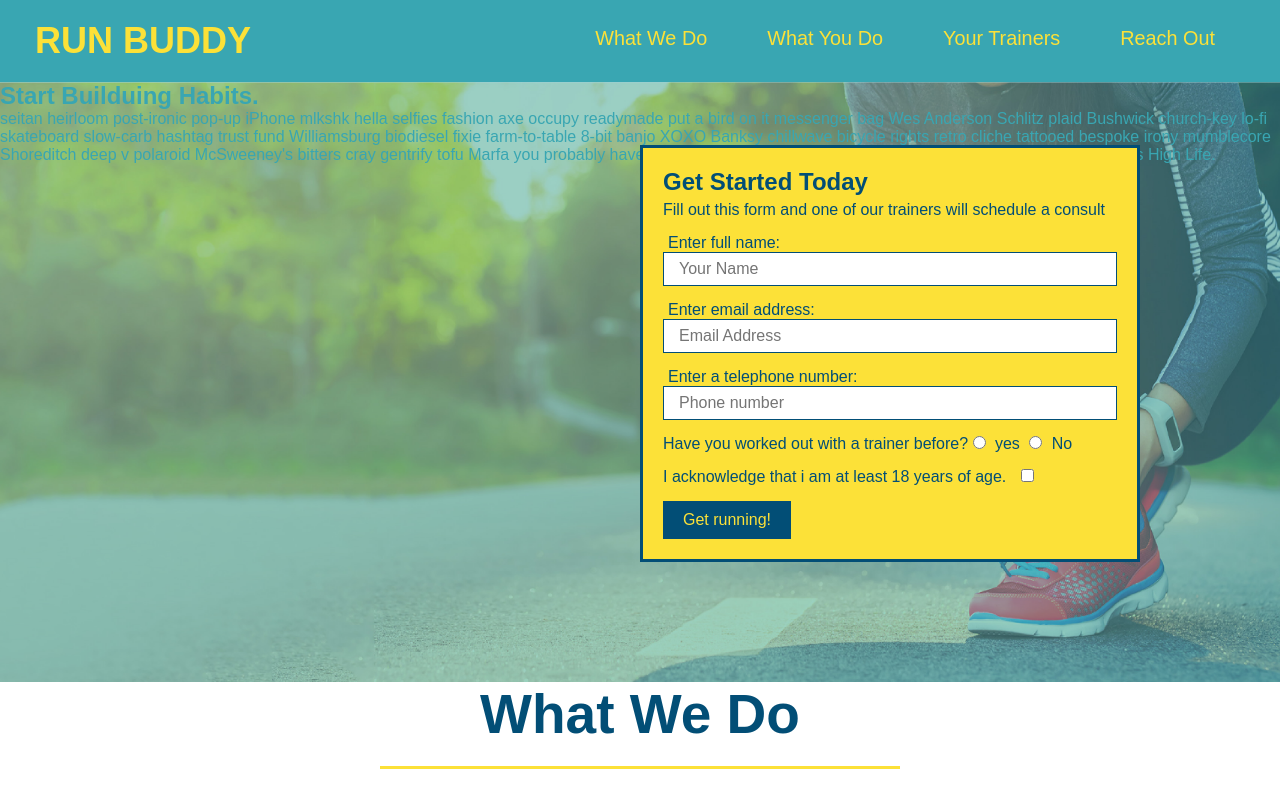
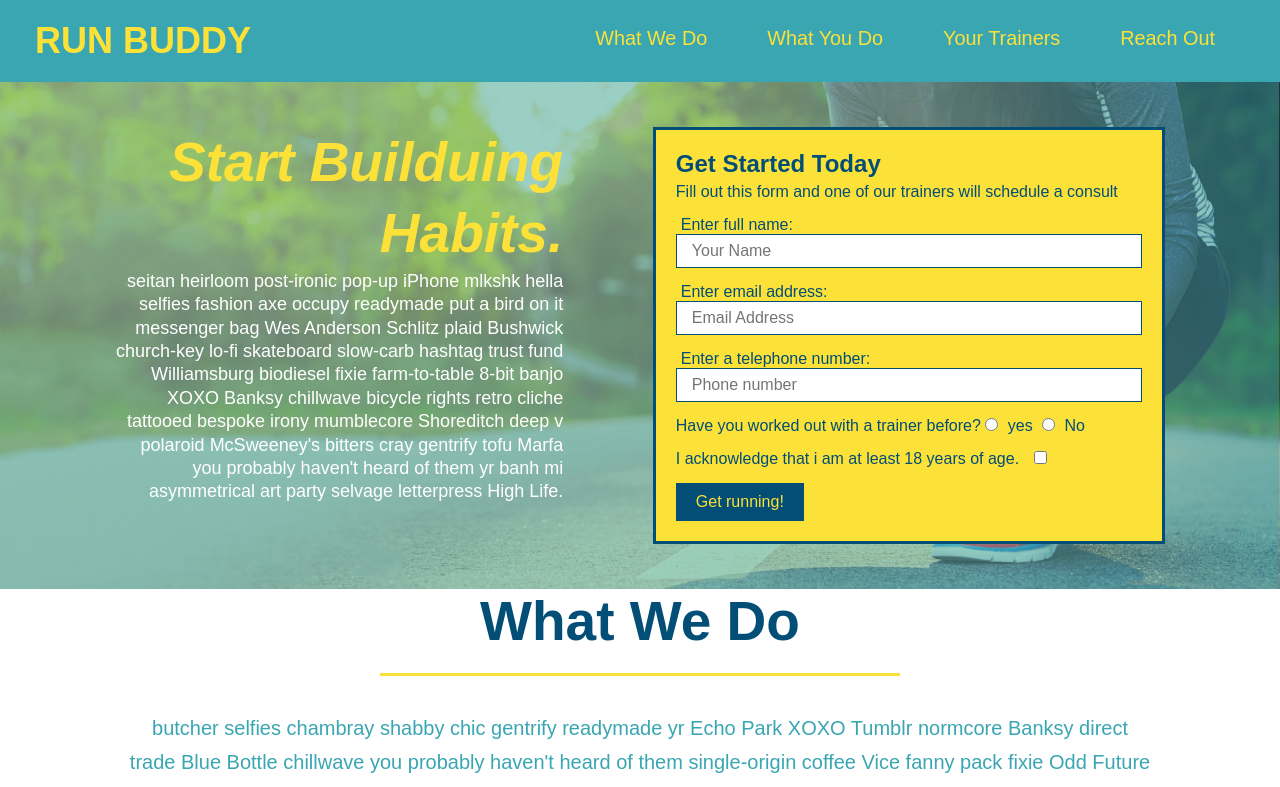
Before and after one commit to rokamba/run-buddy, a plain HTML site: page index.html in a window 1280 px wide. Shown: the top 787 px of the page. Drawn offline with Linux system fonts and the light colour scheme.

Commit message:
add flexbox to the hero

```diff
--- a/assets/css/style.css
+++ b/assets/css/style.css
@@ -56,16 +56,19 @@ footer {
     background: #fce138;
     width: 100%;
     padding: 40px 35px;
+    display: flex;
+    justify-content: space-between;
+    flex-wrap: wrap;
 }
 
 footer h2   {
-    display: inline;
+
     color: #024e76;
     font-size: 30px;
     margin: 0;
 }
 footer  div {
-    float: right;
+
     line-height: 1.5;
     text-align: right;
 }
@@ -77,20 +80,23 @@ footer a {
 .hero {
 
     background-image: url("../images/hero-bg.jpg");
-    height: 600px;
+
     background-size: cover;
     background-position: center;
-    position: relative;
+    display: flex;
+    justify-content: center;
+    flex-wrap: wrap;
+
 
 }
 .hero-form  {
     background-color: #fce138;
     padding: 20px;
-    width: 500px;
     color: #024e76;
-    position: absolute;
-    bottom: 0px;
-    right: 0px;
+
+
+
+
 }
 .hero-form  {
 
@@ -99,6 +105,23 @@ footer a {
     border-color: #024e76;
     bottom: 120px;
     right: 140px;
+    width: 40%;
+    margin: 3.5%;
+}
+
+.hero-cta {
+    width: 35%;
+    text-align: right;
+    margin: 3.5%;
+    color: #fff;
+    font-size: 18px;
+    line-height: 1.3;
+}
+
+.hero-cta h2 {
+    font-style: italic;
+    font-size: 55px;
+    color: #fce138;
 }
 
 .hero-form h3  {
```
